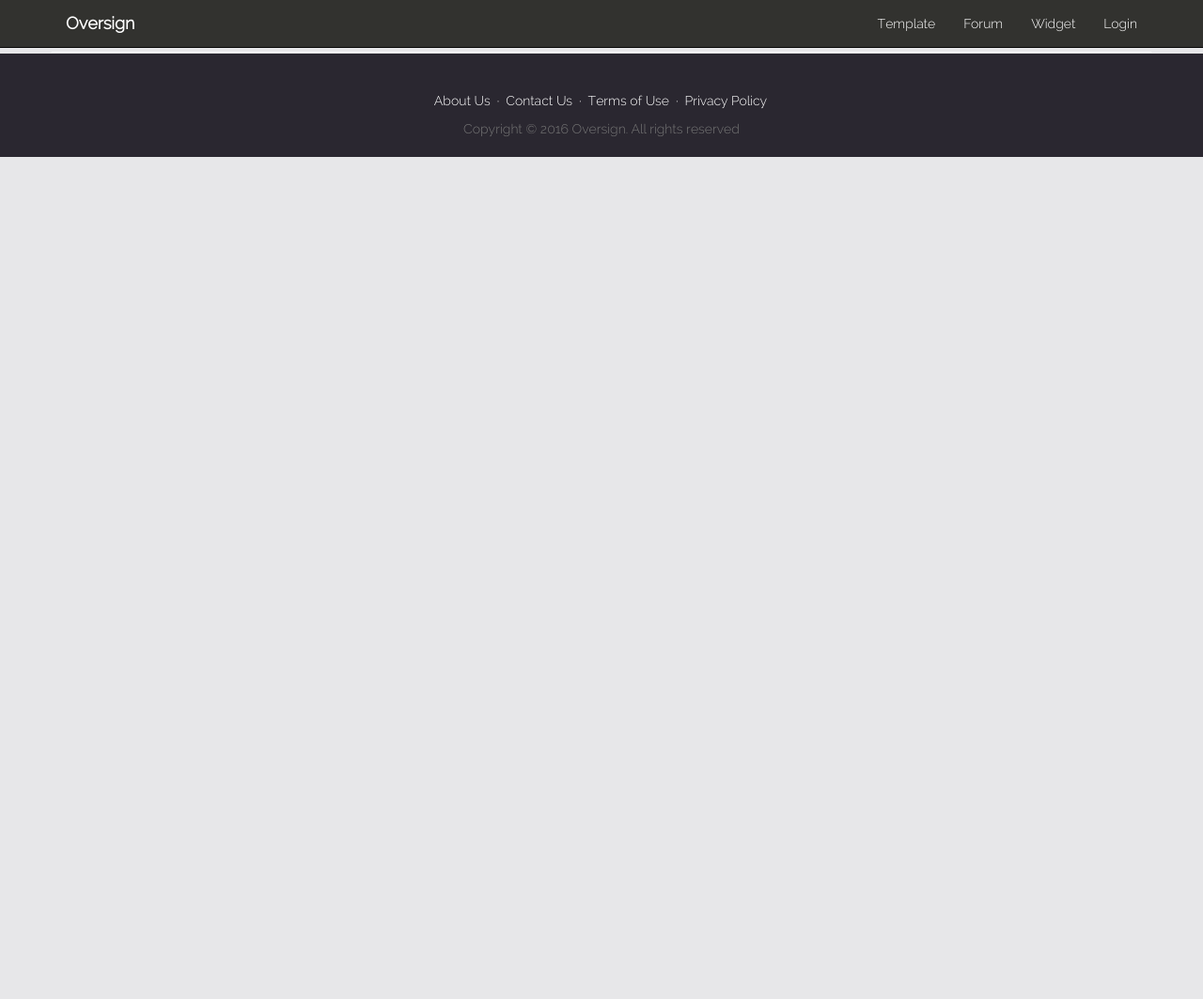
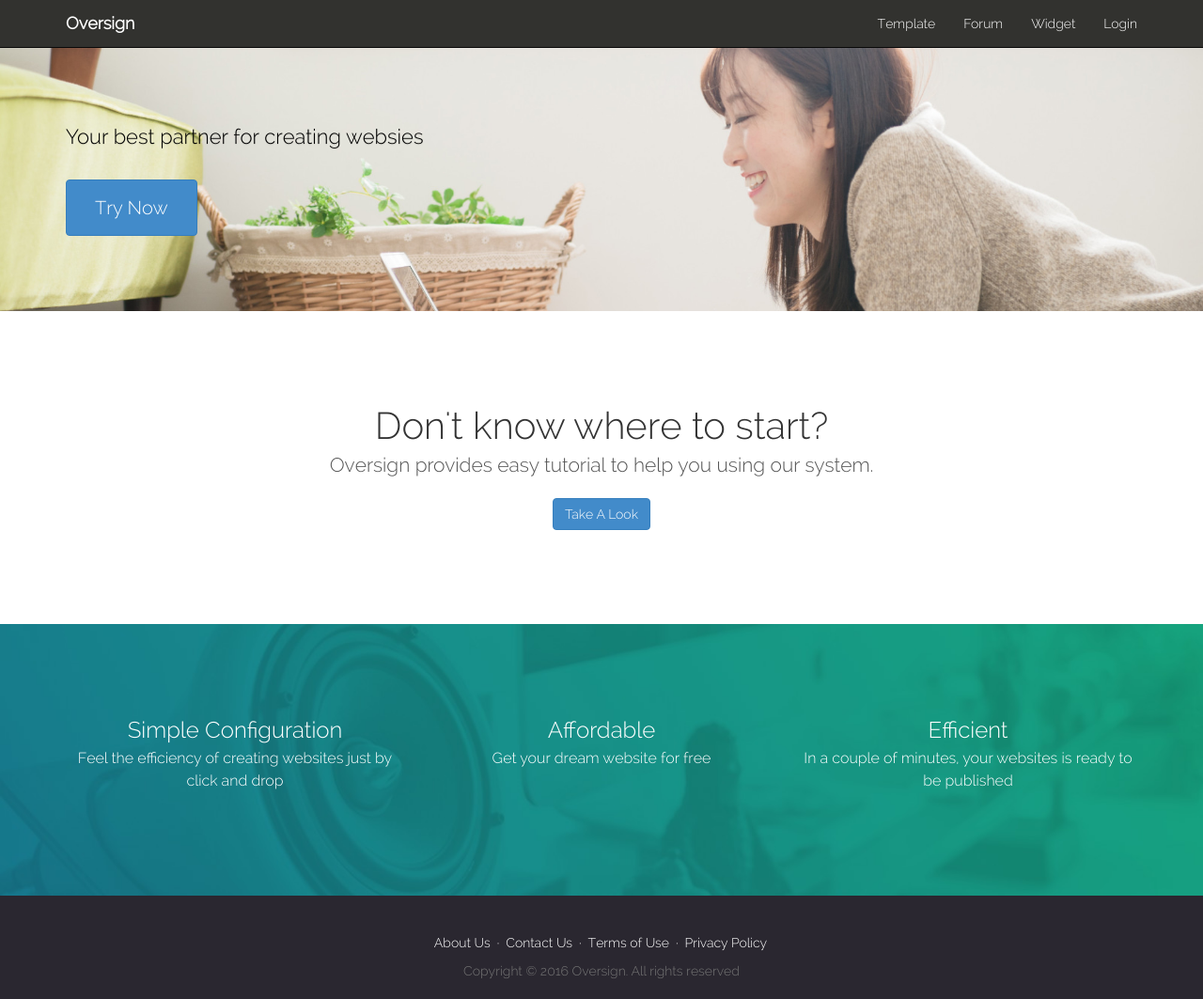
Before and after one commit to silvranz/ovs, a CodeIgniter app: page /ovs/ in a window 1280 px wide. Shown: the whole page at 94% size. Before the commit the page ends 167 px from the top, so only its background shows below. Run offline with CodeIgniter, Linux system fonts and the light colour scheme.

Commit message:
halaman depan di rapiin, samain seperti halaman home di ovs sebelumnya

```diff
--- a/application/views/Pages/index.php
+++ b/application/views/Pages/index.php
@@ -1,7 +1,33 @@
-<div class="container mt5 bg-white">
-	<div class="big-wrapper">
-		<div class="row">
-			<div class="col-sm-2"></div>
-		</div>
+<main class="bs-docs-masthead custom-top-bg" id="content" role="main">
+	<div class="container">
+		<p class="lead">Your best partner for creating websies</p>
+		<button class="btn btn-primary">Try Now</button>
 	</div>
+</main>
+
+<div class="bs-docs-featurette custom-featurette">
+  	<div class="container">
+    	<h2 class="bs-docs-featurette-title">Don't know where to start?</h2>
+    	<p class="lead">Oversign provides easy tutorial to help you using our system.</p>
+    	<button class="btn btn-primary">Take A Look</button>
+  	</div>
 </div>
+
+<div class="bs-docs-featurette custom-featurette custom-bottom-bg">
+  	<div class="container">
+	    <div class="row">
+	      	<div class="col-sm-4">
+	        	<h3>Simple Configuration</h3>
+				<p>Feel the efficiency of creating websites just by click and drop</p>
+	      	</div>
+	      	<div class="col-sm-4">
+	        	<h3>Affordable</h3>
+				<p>Get your dream website for free</p>
+	      	</div>
+	      	<div class="col-sm-4">
+	        	<h3>Efficient</h3>
+				<p>In a couple of minutes, your websites is ready to be published</p>
+	      	</div>
+	    </div>
+  	</div>
+</div>
--- a/assets/css/custom.css
+++ b/assets/css/custom.css
@@ -1,6 +1,6 @@
 body {
 	padding-top: 50px;
-	background-color: #e7e7e9;
+	/*background-color: #e7e7e9;*/
 	font-size: 1.4em; /* currently ems cause chrome bug misinterpreting rems on body element */
 	font-weight: 500;
 	font-family: "Raleway", "HelveticaNeue", "Helvetica Neue", Helvetica, Arial, sans-serif;
@@ -16,10 +16,28 @@ h1,h2,h3,h4,h5,h6 {
 }
 
 /* MAIN PAGE BACKGROUND */
-.wrapper-background {
+.custom-top-bg {
+	background-image: url(../images/background/top-bg.jpg);
 	background-size: cover;
-	color: #fff;
-	padding: 50px 0 90px;
+	background-position: center;
+	text-align: left;
+}
+.custom-top-bg p.lead {
+	color: #000000;
+	font-size: 22px;
+	width: 100%;
+}
+.custom-featurette {
+	border-bottom: none;
+}
+.custom-bottom-bg {
+	background-image: url(../images/background/bottom-bg.jpg);
+	background-size: cover;
+	background-position: center;
+	color: #FFFFFF;
+}
+.custom-bottom-bg h3 {
+	color: #FFFFFF;
 }
 
 /* BANNER */
```
Also changed, not shown: assets/images/background/bottom-bg.jpg (added), assets/images/background/top-bg.jpg (added).
